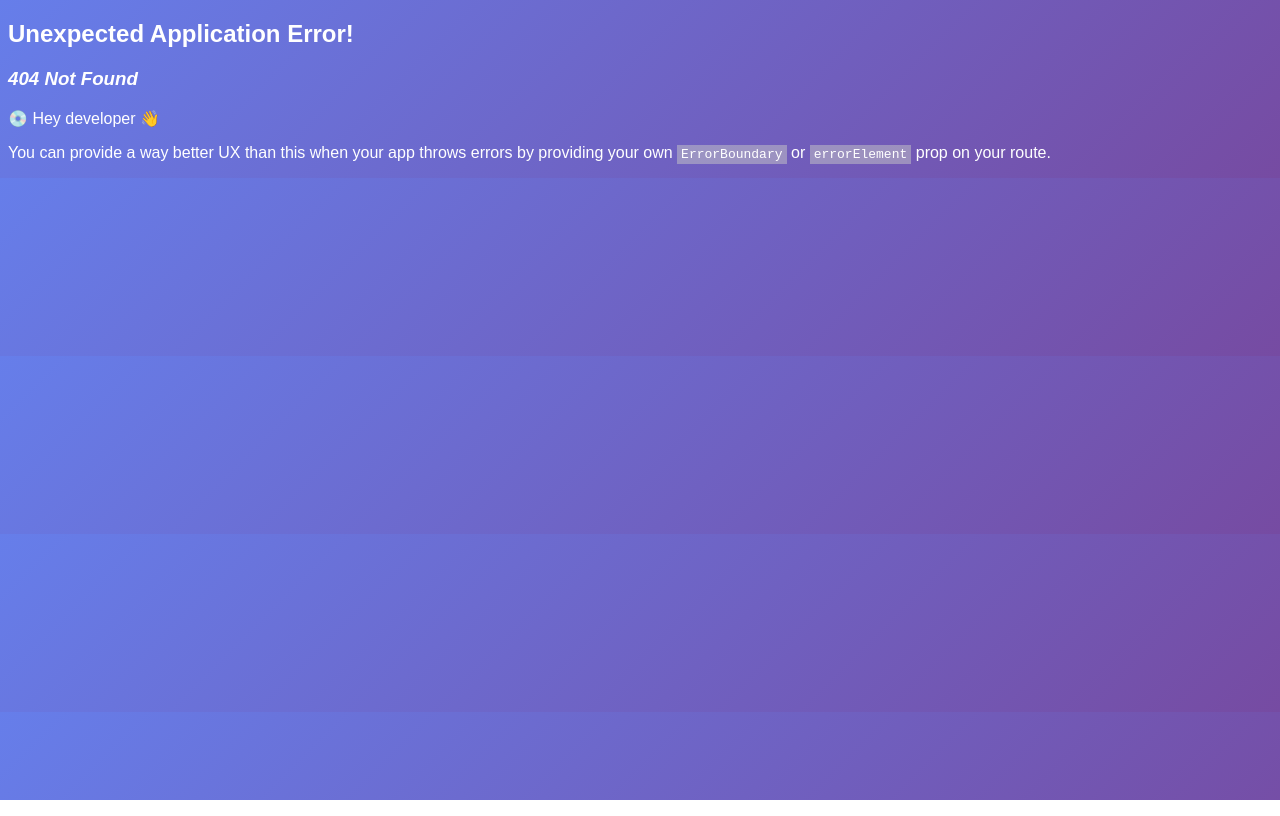
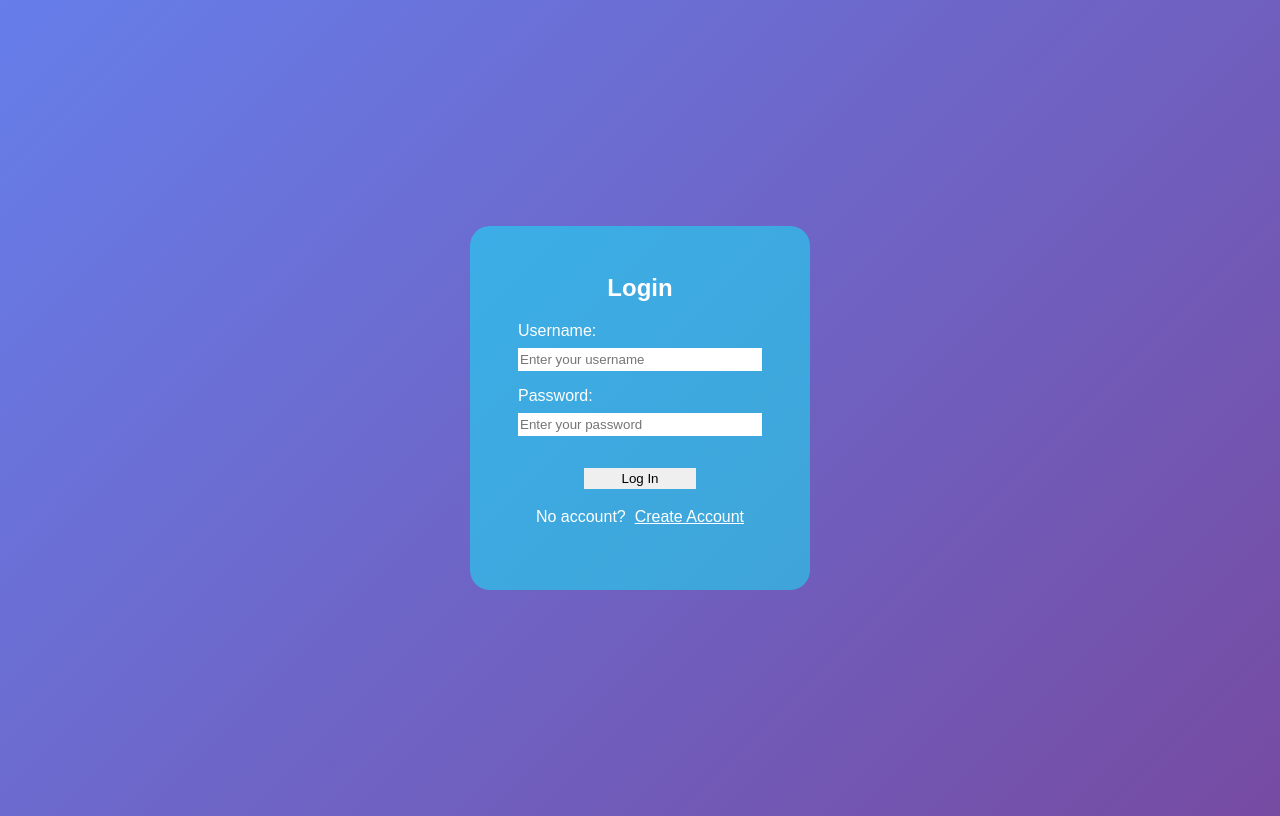
Before and after one commit to valentinonathan/React-Learning-Journey, a React app in the folder Project Files/React Projects/: page /login-form in a window 1280 px wide. Before the commit this address had no page. Built offline with nearby package versions, Linux system fonts and the light colour scheme; the HTML template or start-up script is replaced by a standard one.

Commit message:
Login form

```diff
--- a/Project Files/React Projects/src/main.jsx
+++ b/Project Files/React Projects/src/main.jsx
@@ -7,13 +7,17 @@ import AddRemoveCards from './pages/AddRemoveCards/AddRemoveCards.jsx'
 import ToDoList from './pages/ToDoList/ToDoList.jsx'
 import ToDoListImproved from './pages/ToDoListImproved/ToDoListImproved.jsx'
 import PikachuAPI from './pages/pikachuAPI/pikachuAPI.jsx'
+import LoginForm from './pages/LoginForm/LoginForm.jsx'
+import CreateAccount from './pages/LoginForm/CreateAccount.jsx'
 
 const router = createBrowserRouter([
   {path: "/", element: <App />},
   {path: "/add-remove-cards", element: <AddRemoveCards />},
   {path: "/to-do-list", element: <ToDoList />},
   {path: "/to-do-list-improved", element: <ToDoListImproved />},
-  {path: "/pikachu-api", element: <PikachuAPI />}
+  {path: "/pikachu-api", element: <PikachuAPI />},
+  {path:"/login-form", element: <LoginForm />},
+  {path: "/login-form/create-account", element: <CreateAccount />}
 ]);
 
 createRoot(document.getElementById('root')).render(
--- a/Project Files/React Projects/src/pages/App.jsx
+++ b/Project Files/React Projects/src/pages/App.jsx
@@ -12,6 +12,7 @@ function App() {
         <li><Link to={'./add-remove-cards'} className={styles.link}>Add Remove Cards</Link></li>
         <li><Link to={'./to-do-list'} className={styles.link}>To Do List</Link></li>
         <li><Link to={'./pikachu-api'} className={styles.link}>Pikachu Image Generator</Link></li>
+        <li><Link to={'./login-form'} className={styles.link}>Login Form</Link></li>
       </ul>
     </div>
   )
--- /dev/null
+++ b/Project Files/React Projects/src/pages/LoginForm/CreateAccount.jsx
@@ -0,0 +1,7 @@
+function CreateAccount() {
+    return (
+        <p>Create Account</p>
+    );
+}
+
+export default CreateAccount
--- /dev/null
+++ b/Project Files/React Projects/src/pages/LoginForm/LoginForm.jsx
@@ -0,0 +1,34 @@
+import styles from './LoginForm.module.css'
+import { Link } from 'react-router-dom';
+import CreateAccount from './CreateAccount';
+
+function LoginForm() {
+    return (
+        <div className={styles.root}>
+            <div className={styles.loginContainer}>
+                <h2 className={styles.loginTitle}>Login</h2>
+                <form name="login" className={styles.loginForm}>
+                    <div className={styles.loginFormUsername}>
+                        <label for="username">Username:</label>
+                        <input type="text" name="username" className={styles.inputUsername} placeholder="Enter your username" />
+                    </div>
+                    <div className={styles.loginFormPassword}>
+                        <label for="password">Password:</label>
+                        <input type="password" name="password" className={styles.inputPassword} placeholder="Enter your password" />
+                    </div>
+                    <div className={styles.buttonContainer}>
+                        <button className={styles.loginBtn}>Log In</button>
+                    </div>
+                </form>
+                <p className={styles.noAccount}>
+                    No account? &nbsp;
+                    <Link to={'./create-account'} className={styles.createAccount}>
+                        Create Account
+                    </Link>
+                </p>
+            </div>
+        </div>
+    );
+}
+
+export default LoginForm
--- /dev/null
+++ b/Project Files/React Projects/src/pages/LoginForm/LoginForm.module.css
@@ -0,0 +1,55 @@
+.root{
+    min-width: 100%;
+    min-height: 100vh;
+    display: flex;
+    flex-direction: column;
+    align-items: center;
+    justify-content: center;
+}
+.loginTitle{
+    margin-top: 0;
+}
+.loginContainer{
+    background-color: rgba(0, 255, 255, 0.443);
+    display: flex;
+    flex-direction: column;
+    border-radius: 20px;
+    justify-content: center;
+    align-items: center;
+    padding:3rem;
+}
+.loginForm{
+    display: flex;
+    flex-direction: column;
+    gap: 1rem;
+}
+.loginFormUsername, .loginFormPassword{
+    display: flex;
+    flex-direction: column;
+    gap: 0.5rem;
+}
+.inputUsername, .inputPassword{
+    border: none;
+    min-height: 1.3rem;
+    min-width: 15rem;
+}
+.buttonContainer{
+    display: flex;
+    justify-content: center;
+    padding-top: 1rem;
+}
+.loginBtn{
+    border: none;
+    min-width: 7rem;
+    min-height: 1.3rem;
+}
+.noAccount{
+    margin-top: 1.2rem;
+}
+.createAccount{
+    text-decoration: underline;
+    color: white;
+}
+.createAccount:hover{
+    color: rgb(0, 94, 255);
+}
```
